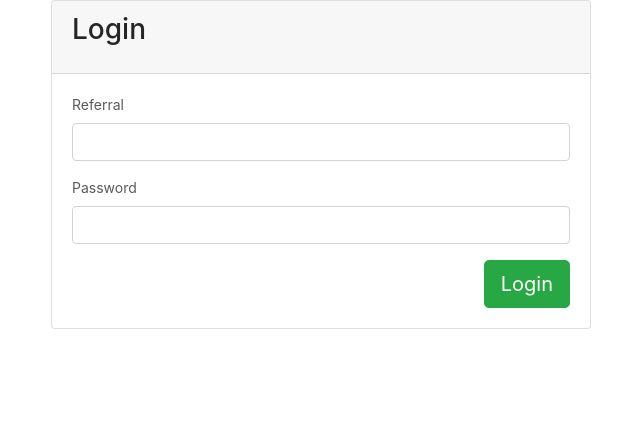
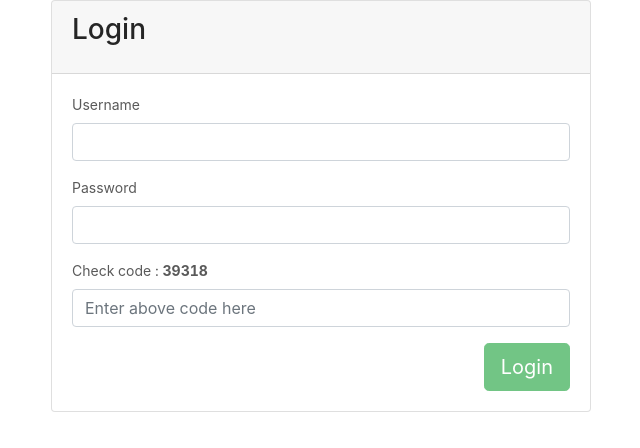
Before and after one commit to cjustinobi/phreezone-web, a Nuxt app: page / in a window 1280 px wide. Shown: the top 448 px of the page, without its empty margins (319-959 px from the left). Built offline with nearby package versions, Linux system fonts and the light colour scheme.

Commit message:
Add spam protection

```diff
--- a/components/guest/Login.vue
+++ b/components/guest/Login.vue
@@ -8,12 +8,16 @@
         <div class="card-body">
           <form autocomplete="off" class="form" id="formLogin" name="formLogin" role="form">
             <div class="form-group">
-              <label for="referral">Referral</label>
+              <label for="referral">Username</label>
               <input v-model="details.referral" class="form-control" id="referral"  required="">
             </div>
             <div class="form-group">
               <label>Password</label>
               <input v-model="details.password" autocomplete="new-password" class="form-control" required="" type="password">
+            </div>
+            <div class="form-group">
+              <label>Check code</label> : <span style="font-weight: bolder">{{randomNumber}}</span>
+              <input v-model="checkCode" placeholder="Enter above code here" class="form-control" required>
             </div>
 <!--            <small @click="$emit('loginRegister', 'Register')">Create account? <a href="#">Register</a></small>-->
             <!--        <div class="form-check small">-->
@@ -22,7 +26,7 @@
             <!--            <span>Remember me on this computer</span>-->
             <!--          </label>-->
             <!--        </div>-->
-            <button @click.prevent="submitForm" class="btn btn-success btn-lg float-right" type="button">Login</button>
+            <button @click.prevent="submitForm" :disabled="!isValidCode" class="btn btn-success btn-lg float-right" type="submit">Login</button>
           </form>
         </div><!--/card-block-->
       </div><!-- /form card login -->
@@ -37,6 +41,8 @@ export default {
   mixins: [utils],
   data() {
     return {
+      checkCode: '',
+      randomNumber: '',
       details: {
         referral: '',
         password: ''
@@ -58,6 +64,20 @@ export default {
       } catch (err) {
         console.log(err.status)
       }
+    },
+    getRandomNumber(min = 30000, max = 40000) {
+      min = Math.ceil(min);
+      max = Math.floor(max);
+      this.randomNumber = Math.floor(Math.random() * (max - min + 1)) + min;
+      // this.randomNumber = Math.random() * (max - min) + min;
+    }
+  },
+  beforeMount() {
+    this.getRandomNumber()
+  },
+  computed: {
+    isValidCode() {
+      return this.checkCode == this.randomNumber
     }
   }
 }
```
